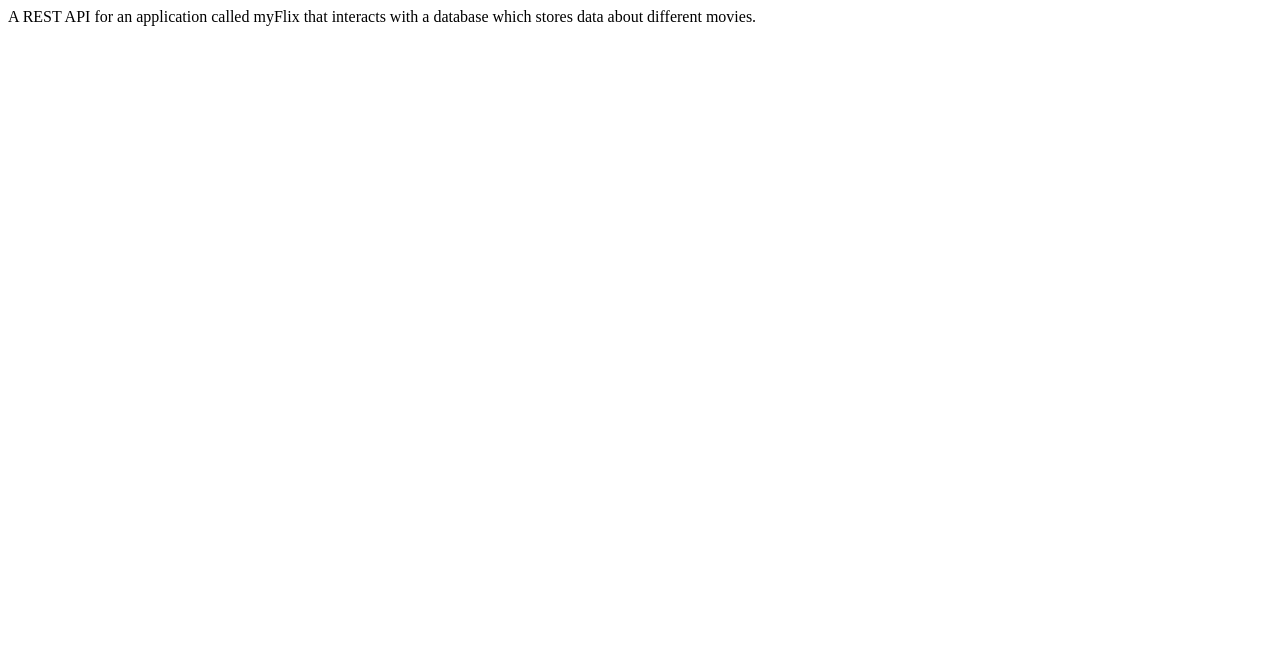
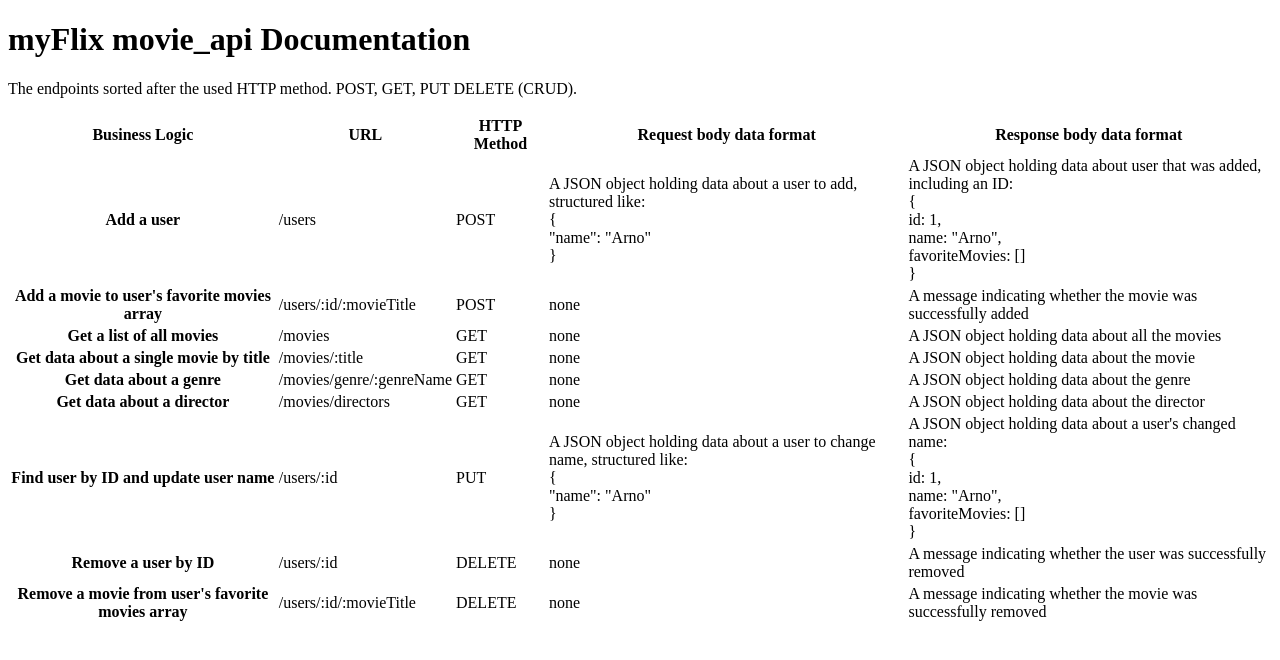
Before and after one commit to aapartyka/movie_api, a website: page public/documentation.html in a window 1280 px wide. Drawn offline with Linux system fonts and the light colour scheme.

Commit message:
update documentation.html
Add table with information about the api like::
- Business Logic
- URL
- HTTP Method
- Request Body data format
- Respone body data format

```diff
--- a/public/documentation.html
+++ b/public/documentation.html
@@ -1,2 +1,109 @@
-A REST API for an
-application called myFlix that interacts with a database which stores data about different movies.
+<!DOCTYPE html>
+<html lang="en">
+<head>
+    <meta charset="UTF-8">
+    <meta http-equiv="X-UA-Compatible" content="IE=edge">
+    <meta name="viewport" content="width=device-width, initial-scale=1.0">
+    <title>Document</title>
+</head>
+<body>
+    <h1>myFlix movie_api Documentation</h1>
+    <p>The endpoints sorted after the used HTTP method. POST, GET, PUT DELETE (CRUD).
+    </p>
+      <div style="overflow-x: auto;">
+        <table>
+              <tr>
+                <th scope="col">Business Logic</th>
+                <th scope="col">URL</th>
+                <th scope="col">HTTP Method</th>
+                <th scope="col">Request body data format</th>
+                <th scope="col">Response body data format</th>
+              </tr>
+            <tbody>
+              <tr>
+                <th scope="row">Add a user</th>
+                <td>/users</td>
+                <td>POST</td>
+                <td>A JSON object holding data about a user to add, structured like:<br>
+                    {   <br>
+                        "name": "Arno"<br>
+                    }</td>
+                <td>A JSON object holding data about user that was added, including an ID:<br>
+                    {   <br>
+                        id: 1,<br>
+                        name: "Arno",<br>
+                        favoriteMovies: []<br>
+
+                    }</td>
+              </tr>
+              <tr>
+                <th scope="row">Add a movie to user's favorite movies array</th>
+                <td>/users/:id/:movieTitle</td>
+                <td>POST</td>
+                <td>none</td>
+                <td>A message indicating whether the movie was successfully added</td>
+              </tr>
+              <tr>
+                <th scope="row">Get a list of all movies</th>
+                <td>/movies</td>
+                <td>GET</td>
+                <td>none</td>
+                <td>A JSON object holding data about all the movies</td>
+              </tr>
+              <tr>
+                <th scope="row">Get data about a single movie by title</th>
+                <td>/movies/:title</td>
+                <td>GET</td>
+                <td>none</td>
+                <td>A JSON object holding data about the movie</td>
+              </tr>
+              <tr>
+                <th scope="row">Get data about a genre</th>
+                <td>/movies/genre/:genreName</td>
+                <td>GET</td>
+                <td>none</td>
+                <td>A JSON object holding data about the genre</td>
+              </tr>
+              <tr>
+                <th scope="row">Get data about a director</th>
+                <td>/movies/directors</td>
+                <td>GET</td>
+                <td>none</td>
+                <td>A JSON object holding data about the director</td>
+              </tr>
+              <tr>
+                <th scope="row">Find user by ID and update user name</th>
+                <td>/users/:id</td>
+                <td>PUT</td>
+                <td>A JSON object holding data about a user to change name, structured like:<br>
+                    {   <br>
+                        "name": "Arno"<br>
+                    }</td>
+                <td>A JSON object holding data about a user's changed name:<br>
+                    {   <br>
+                        id: 1,<br>
+                        name: "Arno",<br>
+                        favoriteMovies: []<br>
+
+                    }</td>
+              </tr>
+              <tr>
+                <th scope="row">Remove a user by ID</th>
+                <td>/users/:id</td>
+                <td>DELETE</td>
+                <td>none</td>
+                <td>A message indicating whether the user was successfully removed</td>
+              </tr>
+              <tr>
+                <th scope="row">Remove a movie from user's favorite movies array</th>
+                <td>/users/:id/:movieTitle</td>
+                <td>DELETE</td>
+                <td>none</td>
+                <td>A message indicating whether the movie was successfully removed</td>
+              </tr>
+
+            </tbody>
+          </table>
+        </div>
+       </body>
+</html>
```
